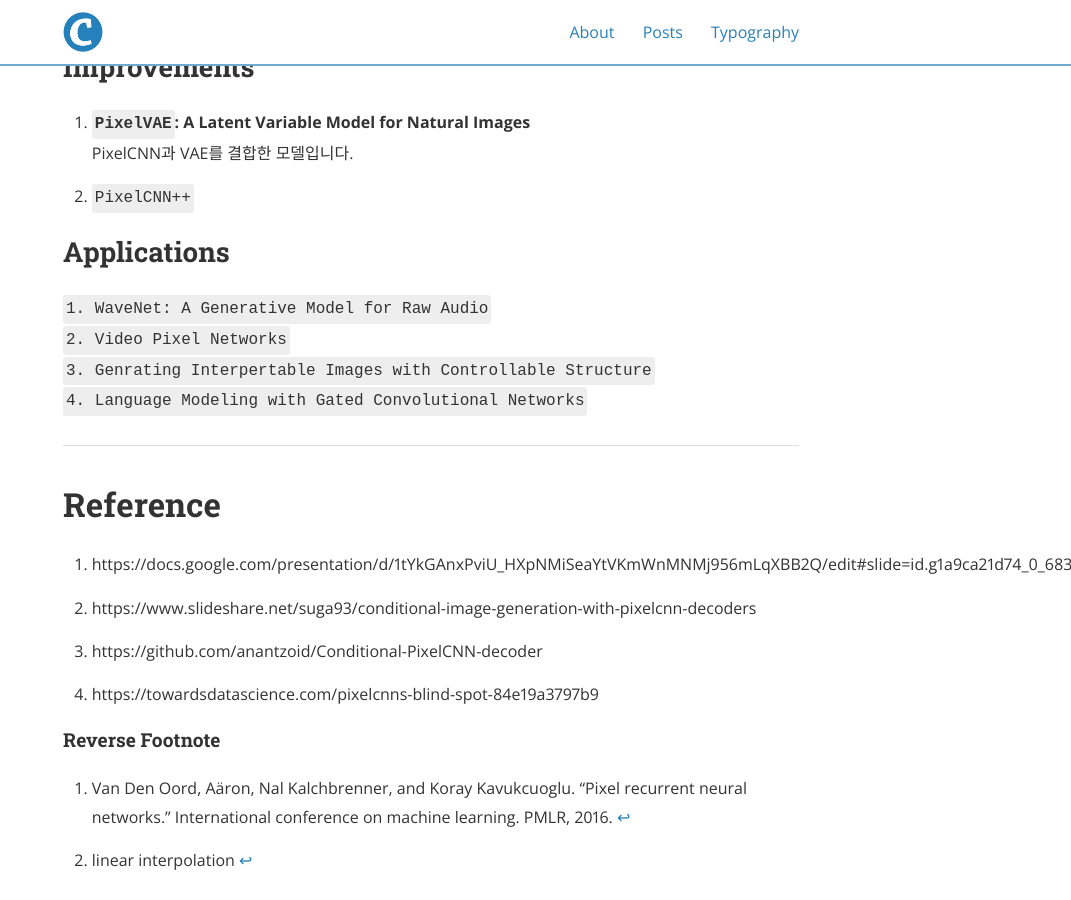
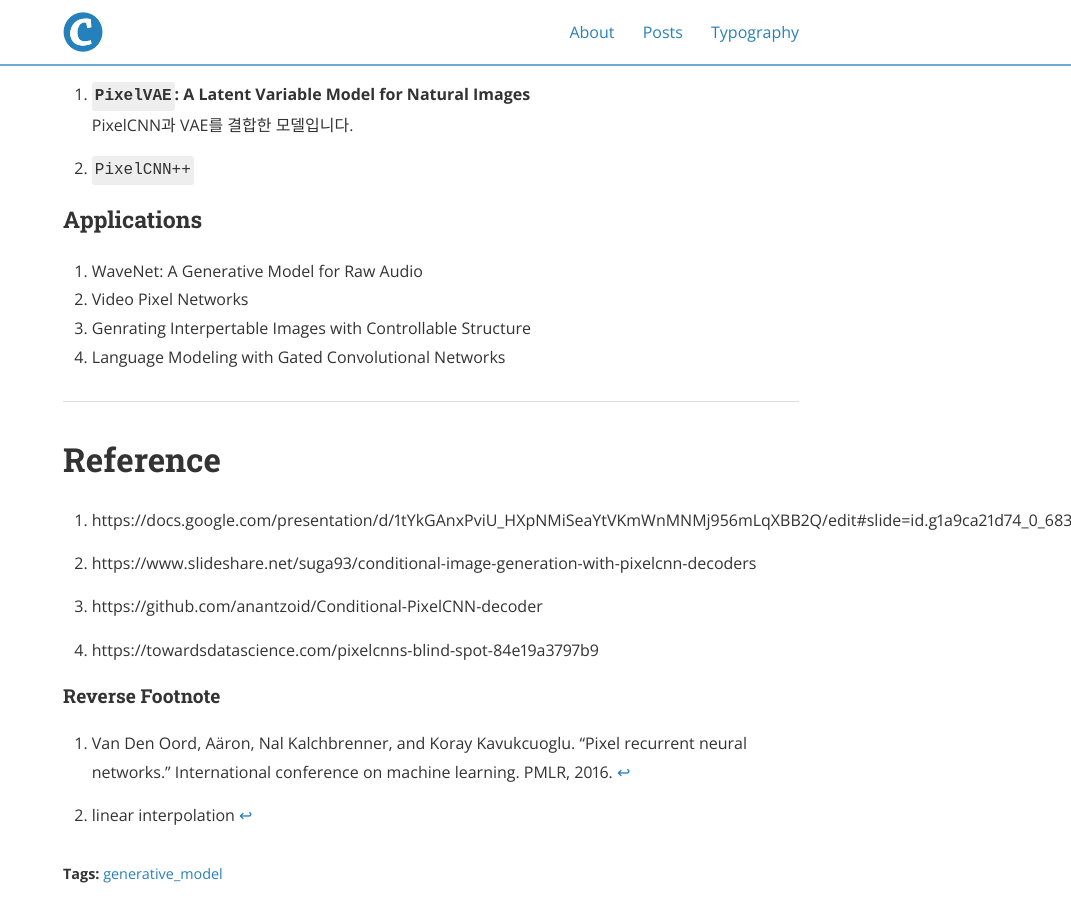
Before and after one commit to deep-generative-models-AIM5036/deep-generative-models-AIM5036.github.io, a Jekyll site: the page built from _posts/2022-11-10-GatedPixelCNN.md, in a window 1280 px wide and 900 px high, scrolled down 10921 px. Shown: the whole window, without its empty margins (209-1280 px from the left). Built offline with Jekyll 4.4.1, drawn with Linux system fonts in a browser that asks for light colours; nearby versions of some CDN libraries; formulas are drawn with MathJax 3.

Commit message:
fix gated pixel cnn

```diff
--- a/_posts/2022-11-10-GatedPixelCNN.md
+++ b/_posts/2022-11-10-GatedPixelCNN.md
@@ -207,7 +207,7 @@
 1. Conditional PixelCNN은 클래스에 대한 조건이 주어졌을 때 해당 클래스에 대응되는 다양하고 현실적인 이미지를 이미지를 생성할 수 있습니다.
 1. PixelCNN은 오토인코더에서 강력한 디코더로써 사용될 수 있습니다.
 
-# Limitation
+## Limitation
 - 하지만, 이러한 PixelCNN도 여전히 많은 한계를 가지고 있습니다.
 
 1. PixelRNN을 압도할 만큼의 성능은 보여주지 못하고 있습니다.
@@ -216,18 +216,18 @@
 
 이러한 문제를 해결하기 위해 PixelCNN++, PixelVAE 등이 이후에 제안되었습니다.
 
-# Future Work
-## Improvements
+## Future Work
+### **Improvements**
 1. `PixelVAE`: A Latent Variable Model for Natural Images
 : PixelCNN과 VAE를 결합한 모델입니다.
 
 1. `PixelCNN++`
 
-## Applications
-`1. WaveNet: A Generative Model for Raw Audio`
-`2. Video Pixel Networks`
-`3. Genrating Interpertable Images with Controllable Structure`
-`4. Language Modeling with Gated Convolutional Networks`
+### **Applications**
+1. WaveNet: A Generative Model for Raw Audio
+1. Video Pixel Networks
+1. Genrating Interpertable Images with Controllable Structure
+1. Language Modeling with Gated Convolutional Networks
 
 ---
 
```
